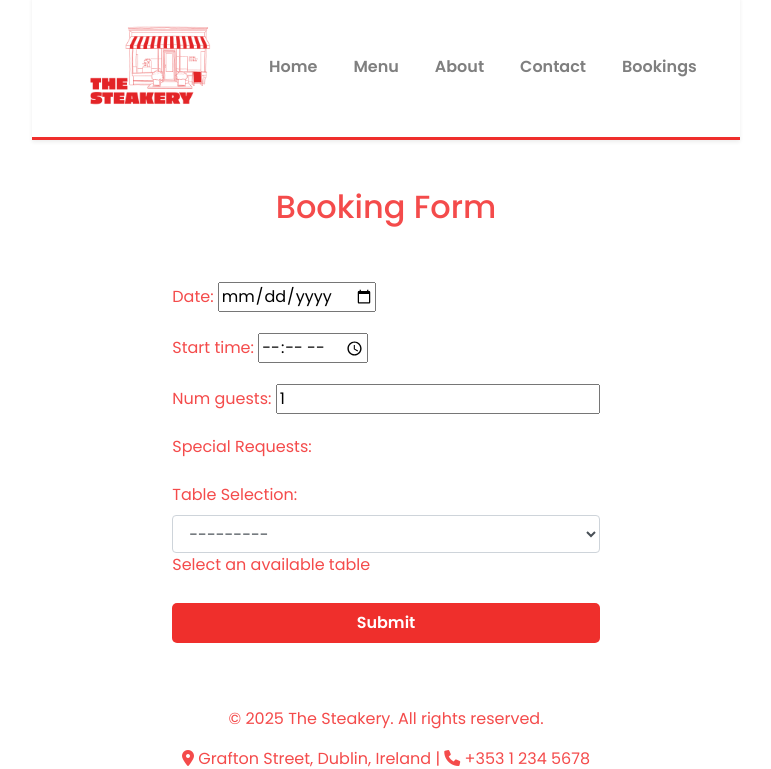
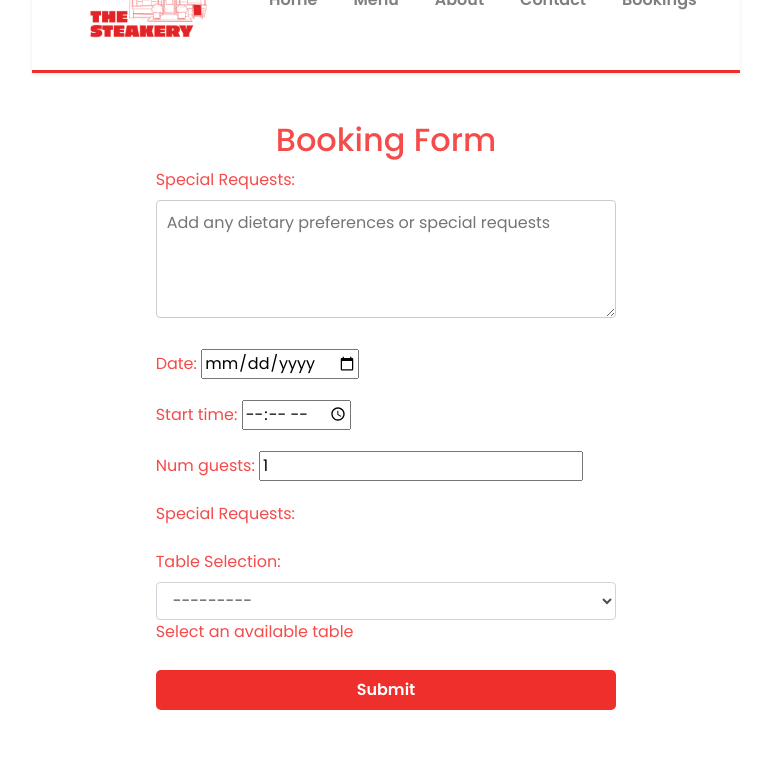
Before and after one commit to micdr93/TheSteakeryPP4, a Django app: page /bookings/create/ in a window 1280 px wide. Shown: the top 769 px of the page, without its empty margins (254-1025 px from the left). Run offline with Django 4.2, Linux system fonts and the light colour scheme; the visitor is signed in with stand-in values (Sample User, id 1); data that the repository does not hold is empty; some libraries are stand-ins or nearby versions.

Commit message:
debugging special requests error

```diff
--- a/restaurant/views.py
+++ b/restaurant/views.py
@@ -49,6 +49,7 @@ def your_reservation_view(request):
         phone = request.POST.get('phone')
         email = request.POST.get('email')
         table_id = request.POST.get('table')
+        special_requests = request.POST.get('special_requests', '')
 
         if not all([date, time, guests, phone, email, table_id]):
             return JsonResponse({'error': 'Missing required fields.'}, status=400)
@@ -62,6 +63,7 @@ def your_reservation_view(request):
             phone=phone,
             email=email,
             table=table,
+            special_requests=special_requests
         )
         return JsonResponse({'message': 'Booking successfully made!'})
     return JsonResponse({'error': 'Invalid request'}, status=400)
--- a/static/css/style.css
+++ b/static/css/style.css
@@ -154,6 +154,16 @@ h1, h2 {
     box-sizing: border-box;
 }
 
+textarea {
+    width: 100%;
+    padding: 10px;
+    border-radius: 4px;
+    border: 1px solid #ccc;
+    resize: vertical;
+    box-sizing: border-box;
+}
+
+
 button {
     background-color: #ef2f2c;
     color: white;
--- a/templates/booking_form.html
+++ b/templates/booking_form.html
@@ -9,6 +9,9 @@
 <br> </br>
 
     <h2>Booking Form</h2>
+    <label for="special_requests">Special Requests:</label>
+<textarea id="special_requests" name="special_requests" rows="4" placeholder="Add any dietary preferences or special requests"></textarea>
+
 
 <br> </br>
     <form method="post">
```
